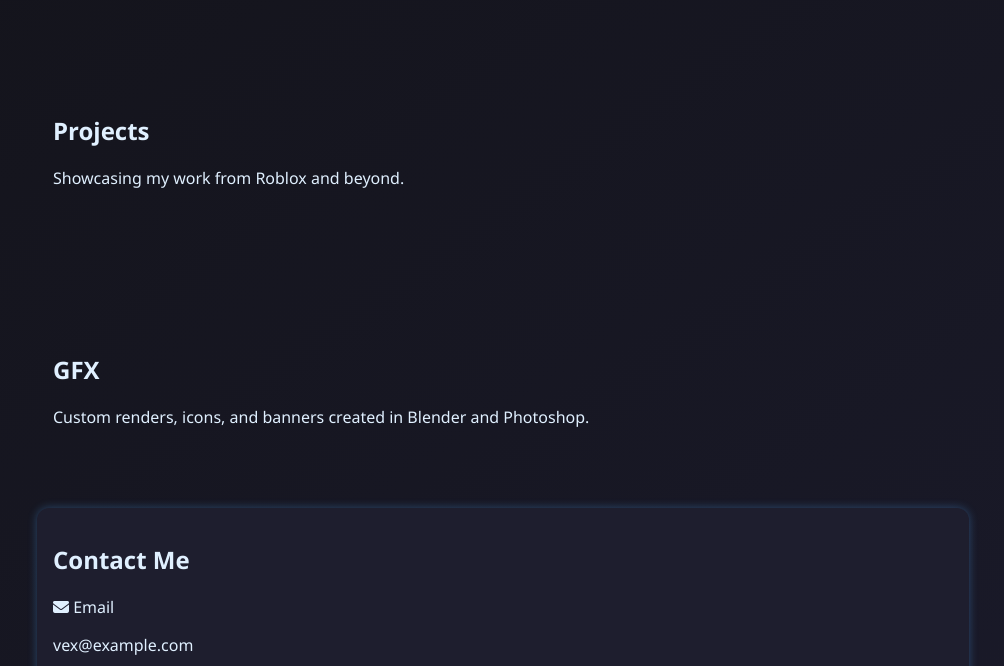
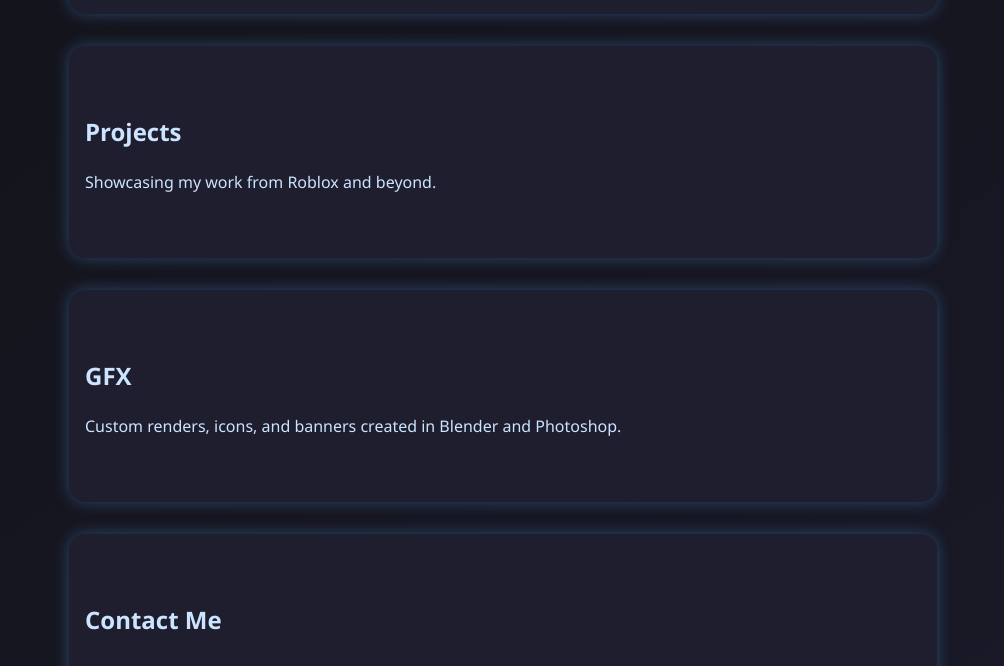
Before and after one commit to V3xes/vex-portfolio.github.io, a plain HTML site: page index.html in a window 1280 px wide. Shown: the part 543-1209 px from the top of the page, without its empty margins (137-1141 px from the left). Drawn offline with Linux system fonts and the light colour scheme.

Commit message:
Update style.css

```diff
--- a/style.css
+++ b/style.css
@@ -1,9 +1,14 @@
+/* Reset & Base */
+* {
+  box-sizing: border-box;
+}
 body {
   margin: 0;
-  font-family: 'Segoe UI', sans-serif;
+  font-family: 'Segoe UI', Tahoma, Geneva, Verdana, sans-serif;
   background: linear-gradient(145deg, #121217, #1a1a2a);
   color: #e0f0ff;
   scroll-behavior: smooth;
+  line-height: 1.5;
 }
 
 .top-bar {
@@ -32,11 +37,13 @@ body {
   cursor: pointer;
 }
 
-.top-bar button:hover {
+.top-bar button:hover,
+.top-bar button:focus {
   background-color: #334a6e;
   transform: scale(1.1);
   box-shadow: 0 0 10px #50aaff88;
   text-shadow: 0 0 10px #50aaff88;
+  outline: none;
 }
 
 .hero {
@@ -45,6 +52,7 @@ body {
   justify-content: center;
   padding: 3rem 2rem;
   gap: 3rem;
+  flex-wrap: wrap;
 }
 
 .hero-img img {
@@ -58,6 +66,7 @@ body {
 
 .hero-text {
   max-width: 600px;
+  min-width: 260px;
 }
 
 .highlight {
@@ -76,22 +85,41 @@ body {
 }
 
 #socials a:hover,
-#socials-contact a:hover {
+#socials a:focus,
+#socials-contact a:hover,
+#socials-contact a:focus {
   color: #88cfff;
   transform: scale(1.2);
+  outline: none;
 }
 
-section {
-  padding: 4rem 2rem;
+main {
   max-width: 900px;
-  margin: 0 auto;
+  margin: 0 auto 4rem;
+  padding: 0 1rem;
+}
+
+.content-section {
+  padding: 3rem 1rem;
+  margin-bottom: 2rem;
+  background: #1e1e2e;
+  border-radius: 16px;
+  box-shadow: 0 0 15px #50aaff55;
+  color: #cce4ff;
 }
 
 .contact-box {
-  background: #1e1e2e;
-  padding: 1rem;
-  border-radius: 12px;
-  box-shadow: 0 0 10px #50aaff55;
+  display: flex;
+  flex-direction: column;
+  gap: 1rem;
+}
+
+.contact-box label {
+  font-weight: bold;
+  font-size: 1.2rem;
+  display: flex;
+  align-items: center;
+  gap: 0.5rem;
 }
 
 footer {
@@ -104,12 +132,24 @@ footer {
 
 /* Animations */
 @keyframes slide-in-left {
-  from {opacity: 0; transform: translateX(-50px);}
-  to {opacity: 1; transform: translateX(0);}
+  from {
+    opacity: 0;
+    transform: translateX(-50px);
+  }
+  to {
+    opacity: 1;
+    transform: translateX(0);
+  }
 }
 @keyframes slide-in-right {
-  from {opacity: 0; transform: translateX(50px);}
-  to {opacity: 1; transform: translateX(0);}
+  from {
+    opacity: 0;
+    transform: translateX(50px);
+  }
+  to {
+    opacity: 1;
+    transform: translateX(0);
+  }
 }
 
 .slide-in-left {
```
